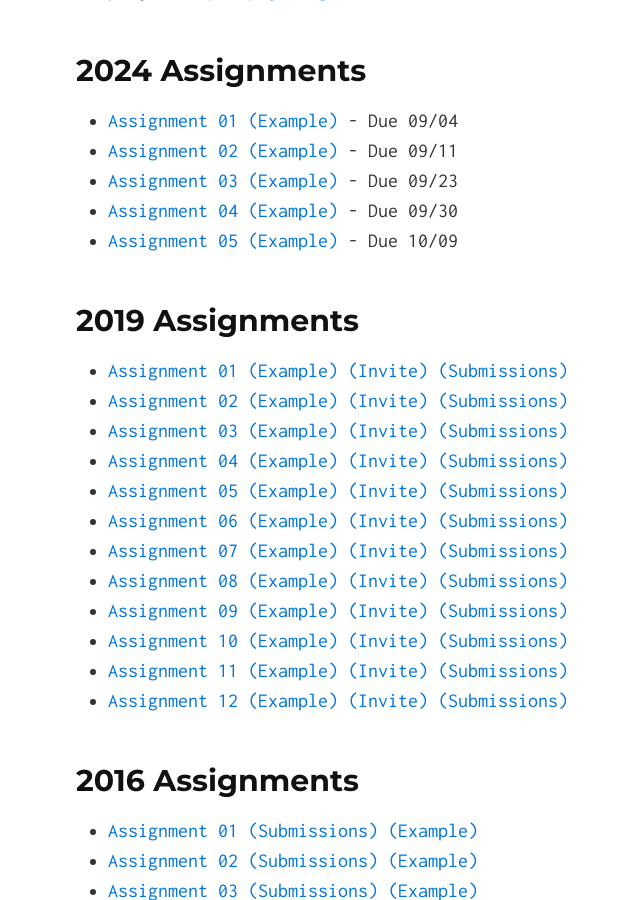
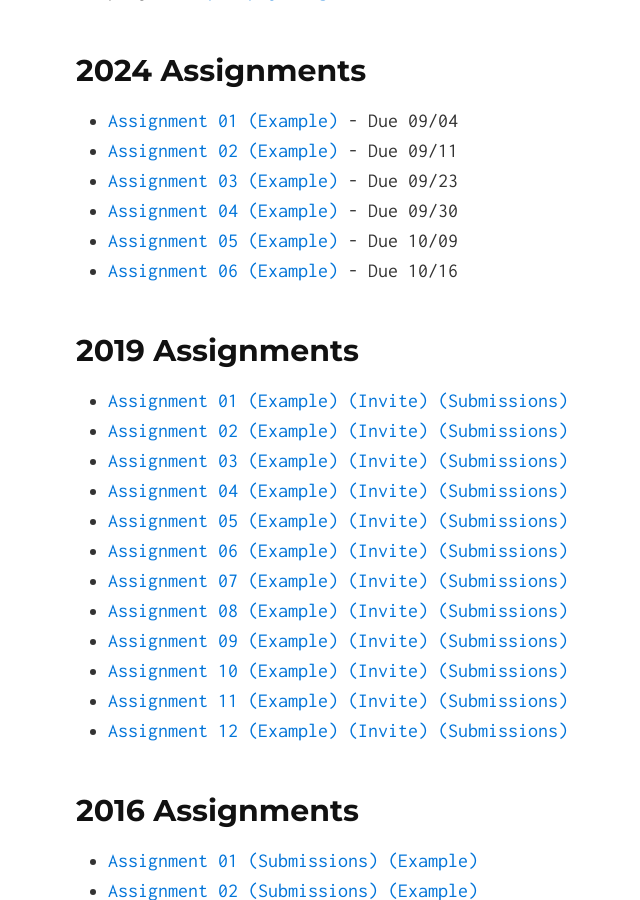
Before and after one commit to lsudigitalart/lsudigitalart.github.io, a Jekyll site: the page built from 2210/index.md, in a window 1280 px wide and 900 px high, scrolled down 704 px. Shown: the whole window, without its empty margins (142-782 px from the left). Built offline with Jekyll 4.4.1, drawn with Linux system fonts in a browser that asks for light colours; our own code applies the rules of GitHub Pages for plain Markdown files.

Commit message:
new assignment

```diff
--- a/2210/index.md
+++ b/2210/index.md
@@ -15,6 +15,7 @@ ART 2210 Creative Coding is an applied course that focuses on creating internet
 - [Assignment 03](https://classroom.github.com/a/_oMRnG17) [(Example)](https://github.com/lsudigitalart/2210-hw03-fredeerock) - Due 09/23
 - [Assignment 04](https://classroom.github.com/a/EEBP0TfP) [(Example)](https://github.com/lsudigitalart/2210-hw04-fredeerock) - Due 09/30
 - [Assignment 05](https://classroom.github.com/a/_uE2AeWL) [(Example)](https://github.com/lsudigitalart/2019-2210-hw5-fredeerock-1) - Due 10/09
+- [Assignment 06](https://classroom.github.com/a/egeQisIN) [(Example)](https://classroom.github.com/a/egeQisIN) - Due 10/16
 
 ## 2019 Assignments
 - [Assignment 01](https://github.com/lsudigitalart/2019-2210-hw1) [(Example)](https://github.com/lsudigitalart/2019-2210-hw1-fredeerock) [(Invite)](https://classroom.github.com/a/YckizPdM) [(Submissions)](https://github.com/lsudigitalart?q=2019-2210-hw1)
```
